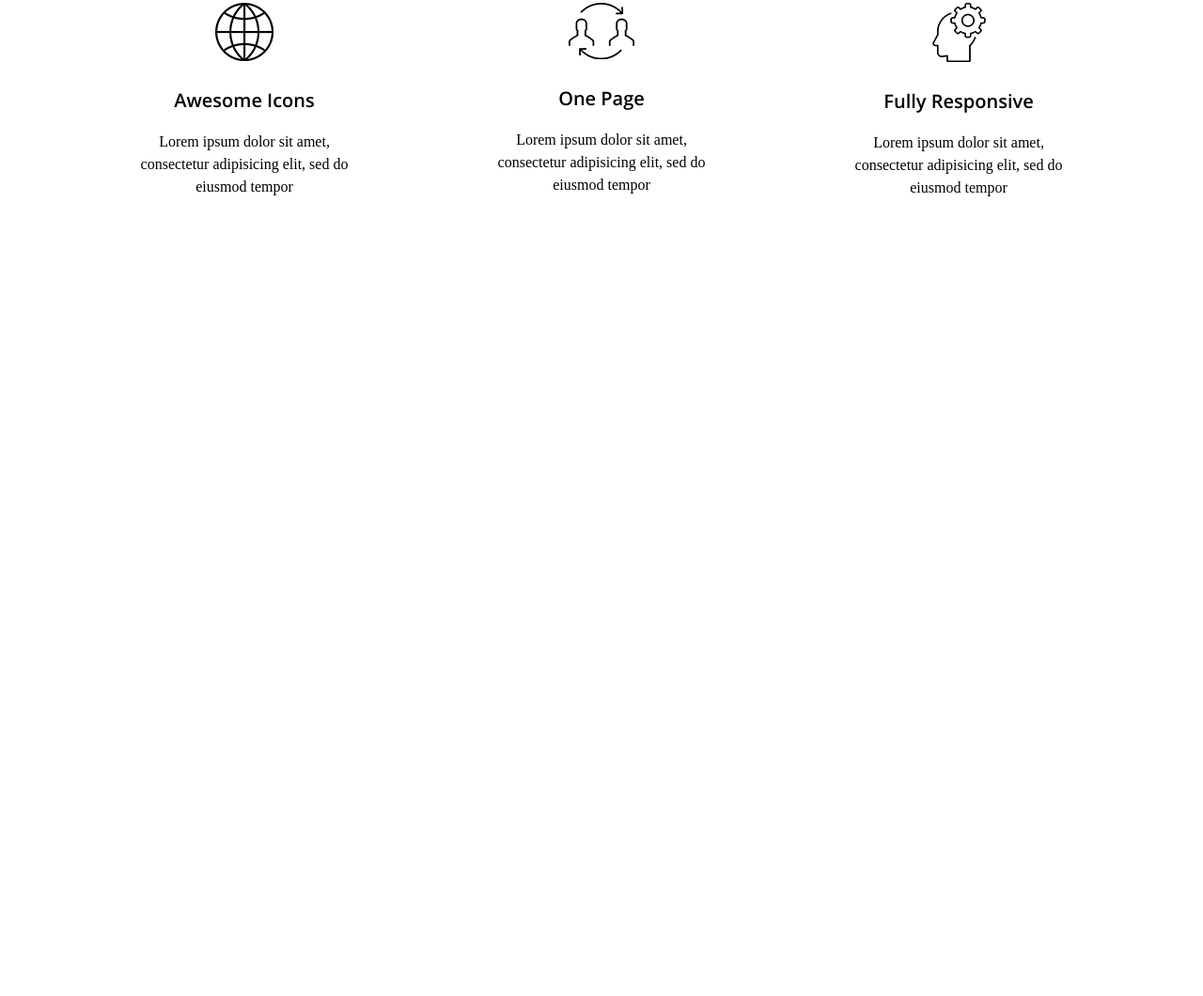
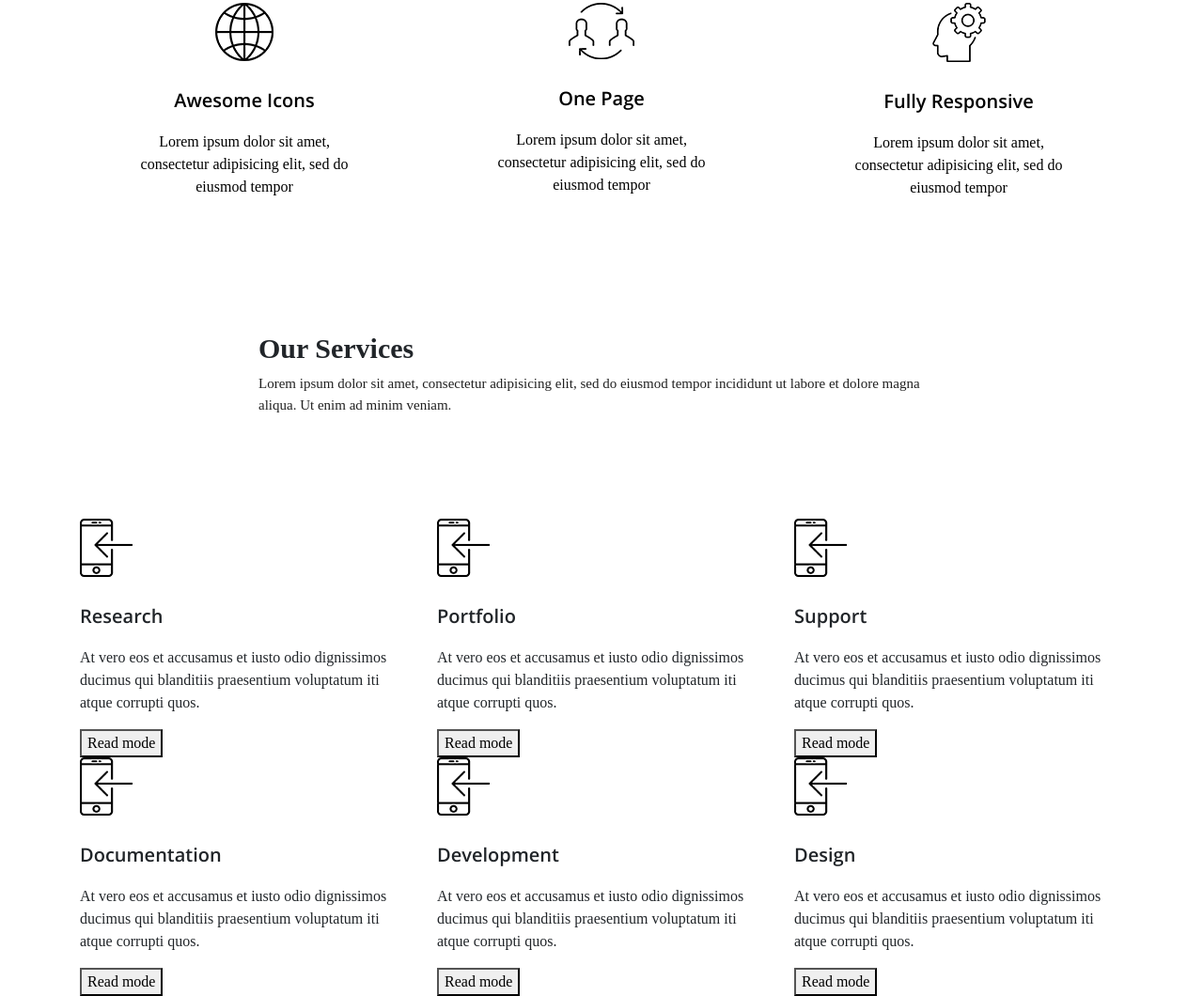
Before and after one commit to SKuznetzov/project_bootstrap4, a plain HTML site: page index.html in a window 1280 px wide. Shown: the part 1024-2084 px from the top of the page at 94% size. Before the commit the page ends 1377 px from the top, so only its background shows below. Drawn offline with nearby package versions, Linux system fonts and the light colour scheme.

Commit message:
section  servises

```diff
--- a/index.html
+++ b/index.html
@@ -72,6 +72,76 @@
             </div>
         </div>
     </section>
+    <section class="servises">
+        <div class="container">
+            <div class="row justify-content-center">
+                <div class="col-xl-8 ">
+                    <h2 class="about__title">Our Services</h2>
+                    <p class="about__text">Lorem ipsum dolor sit amet, consectetur adipisicing elit, sed do eiusmod tempor incididunt ut labore et dolore magna aliqua. Ut enim ad minim veniam.</p>
+                </div>
+            </div>
+            <div class="row justify-content-center">
+                <div class="col-xl-4">
+                    <div class="our_card">
+                        <img src="img/phone1.png" alt="phone" class="img" />
+                        <!-- <i class="fas fa-mobile-alt"></i> -->
+                        <h3 class="about_h3">Research</h3>
+                        <p class="about_text">At vero eos et accusamus et iusto odio dignissimos ducimus qui blanditiis praesentium voluptatum iti atque corrupti quos.</p>
+                        <button class="button-servises">Read mode</button>
+                    </div>
+
+                </div>
+                <div class="col-xl-4">
+                    <div class="our_card">
+                        <img src="img/phone1.png" alt="phone" class="img" />
+                        <!-- <i class="fas fa-mobile-alt"></i> -->
+                        <h3 class="about_h3">Portfolio</h3>
+                        <p class="about_text">At vero eos et accusamus et iusto odio dignissimos ducimus qui blanditiis praesentium voluptatum iti atque corrupti quos.</p>
+                        <button class="button-servises">Read mode</button>
+                    </div>
+                </div>
+                <div class="col-xl-4">
+                    <div class="our_card">
+                        <img src="img/phone1.png" alt="phone" class="img" />
+                        <!-- <i class="fas fa-mobile-alt"></i> -->
+                        <h3 class="about_h3">Support</h3>
+                        <p class="about_text">At vero eos et accusamus et iusto odio dignissimos ducimus qui blanditiis praesentium voluptatum iti atque corrupti quos.</p>
+                        <button class="button-servises">Read mode</button>
+                    </div>
+                </div>
+            </div>
+            <div class="row justify-content-center">
+                <div class="col-xl-4">
+                    <div class="our_card">
+                        <img src="img/phone1.png" alt="phone" class="img" />
+                        <!-- <i class="fas fa-mobile-alt"></i> -->
+                        <h3 class="about_h3">Documentation</h3>
+                        <p class="about_text">At vero eos et accusamus et iusto odio dignissimos ducimus qui blanditiis praesentium voluptatum iti atque corrupti quos.</p>
+                        <button class="button-servises">Read mode</button>
+                    </div>
+
+                </div>
+                <div class="col-xl-4">
+                    <div class="our_card">
+                        <img src="img/phone1.png" alt="phone" class="img" />
+                        <!-- <i class="fas fa-mobile-alt"></i> -->
+                        <h3 class="about_h3">Development</h3>
+                        <p class="about_text">At vero eos et accusamus et iusto odio dignissimos ducimus qui blanditiis praesentium voluptatum iti atque corrupti quos.</p>
+                        <button class="button-servises">Read mode</button>
+                    </div>
+                </div>
+                <div class="col-xl-4">
+                    <div class="our_card">
+                        <img src="img/phone1.png" alt="phone" class="img" />
+                        <!-- <i class="fas fa-mobile-alt"></i> -->
+                        <h3 class="about_h3">Design</h3>
+                        <p class="about_text">At vero eos et accusamus et iusto odio dignissimos ducimus qui blanditiis praesentium voluptatum iti atque corrupti quos.</p>
+                        <button class="button-servises">Read mode</button>
+                    </div>
+                </div>
+            </div>
+        </div>
+    </section>
 
     <script src="https://code.jquery.com/jquery-3.5.1.slim.min.js " integrity="sha384-DfXdz2htPH0lsSSs5nCTpuj/zy4C+OGpamoFVy38MVBnE+IbbVYUew+OrCXaRkfj " crossorigin="anonymous "></script>
     <script src="https://cdn.jsdelivr.net/npm/popper.js@1.16.1/dist/umd/popper.min.js " integrity="sha384-9/reFTGAW83EW2RDu2S0VKaIzap3H66lZH81PoYlFhbGU+6BZp6G7niu735Sk7lN " crossorigin="anonymous "></script>
```
